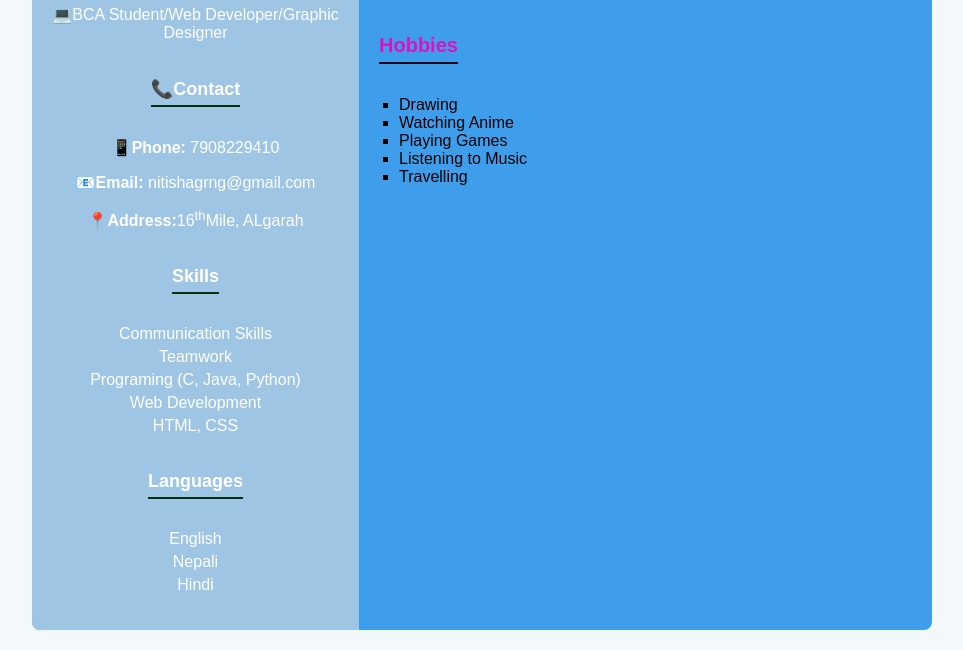
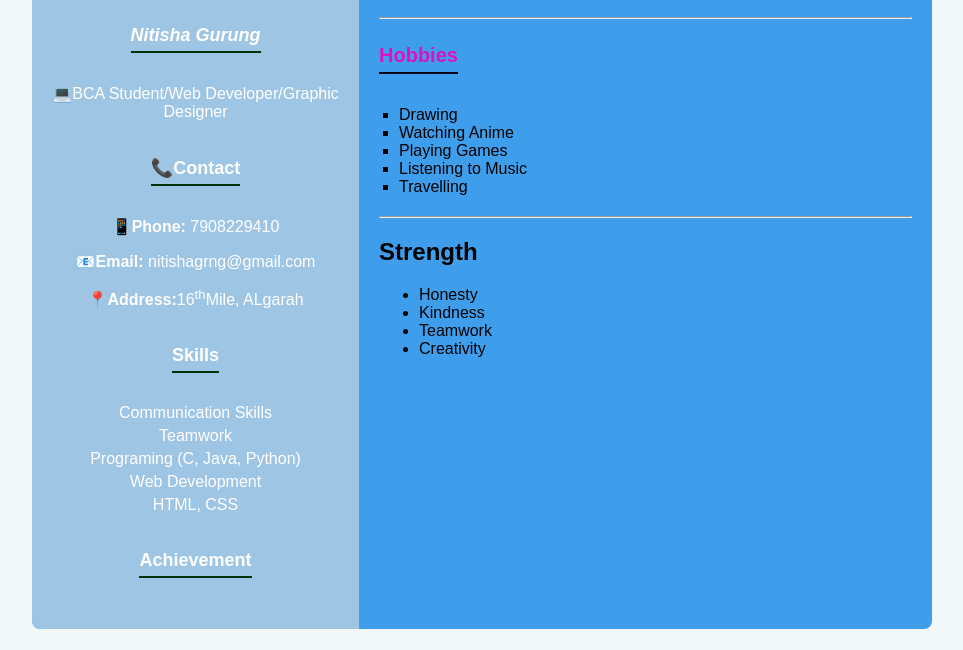
Before and after one commit to Nimon07/HW6, a plain HTML site: page index.html in a window 1280 px wide. Shown: the part 285-935 px from the top of the page, without its empty margins (158-1121 px from the left). Drawn offline with Linux system fonts and the light colour scheme.

Commit message:
Add files via upload

```diff
--- a/index.html
+++ b/index.html
@@ -3,7 +3,7 @@
 <head>
     <meta charset="UTF-8">
     <meta name="viewport" content="width=device-width, initial-scale=1.0">
-    <title>My Resume</title>
+    <title>HW3</title>
     <link rel="stylesheet" href="style.css">
 </head>
 <body>
@@ -12,7 +12,8 @@
         <div class="sidebar">
             <div class="profile">
                 <img src="NG.jpg" >
-                <h1><i>Nitisha Gurung</i></h1>
+                <h1>Personal Details</h1>
+                <h2><i>Nitisha Gurung</i></h1>
                 <p>💻BCA Student/Web Developer/Graphic Designer</p>
             </div>
 
@@ -34,12 +35,12 @@
                 </ul>
             </div>
 
-            <div class="languages">
-                <h2>Languages</h2>
+            <div class="Achievement">
+                <h2>Achievement</h2>
                 <ul>
-                    <li>English</li>
-                    <li>Nepali</li>
-                    <li>Hindi</li>
+                    <li></li>
+                    <li></li>
+                    <li></li>
                 </ul>
             </div>
         </div>
@@ -52,7 +53,7 @@
                 <p><strong>Higher Secondary Education (8th-12th Grade)</strong> -2020-2024<br>Girls' High School, Kalimpong</p>
                 <p><strong>V-VII</strong> -2017-2019<br>St. Georges Higher Secondary School,Pedong</p>
             </div>
-
+               <hr>
             <div class="section">
                 <h2>Hobbies</h2>
                 <ul>
@@ -63,6 +64,16 @@
                     <li>Travelling</li>
                 </ul>
             </div>
+            <hr>
+            <div class="Strength">
+                <h2>Strength</h2>
+                <ul>
+                    <li>Honesty</li>
+                    <li>Kindness</li>
+                    <li>Teamwork</li>
+                    <li>Creativity</li>
+                </ul>
+            </div>
         </div>
     </div>
 </body>
```
